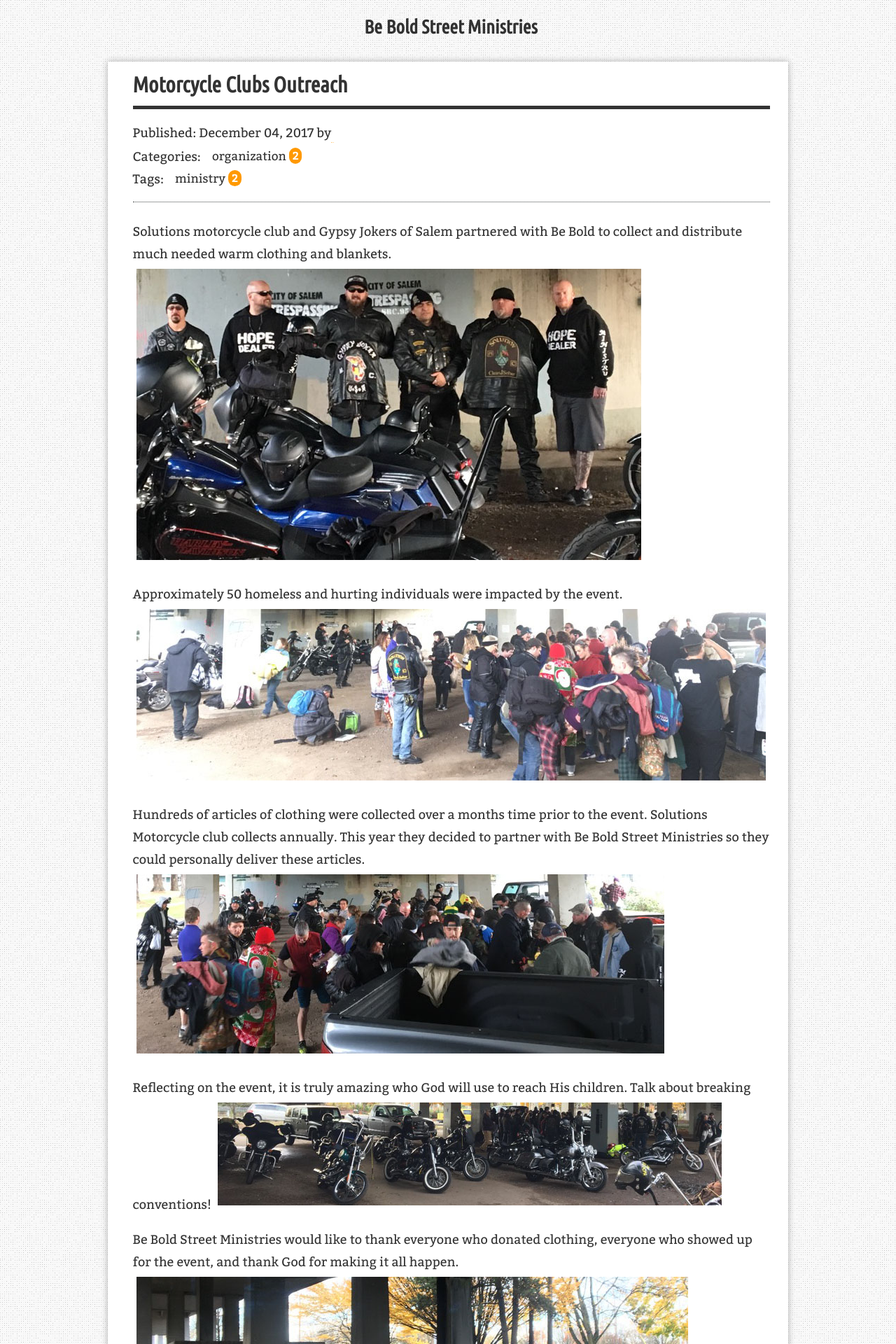
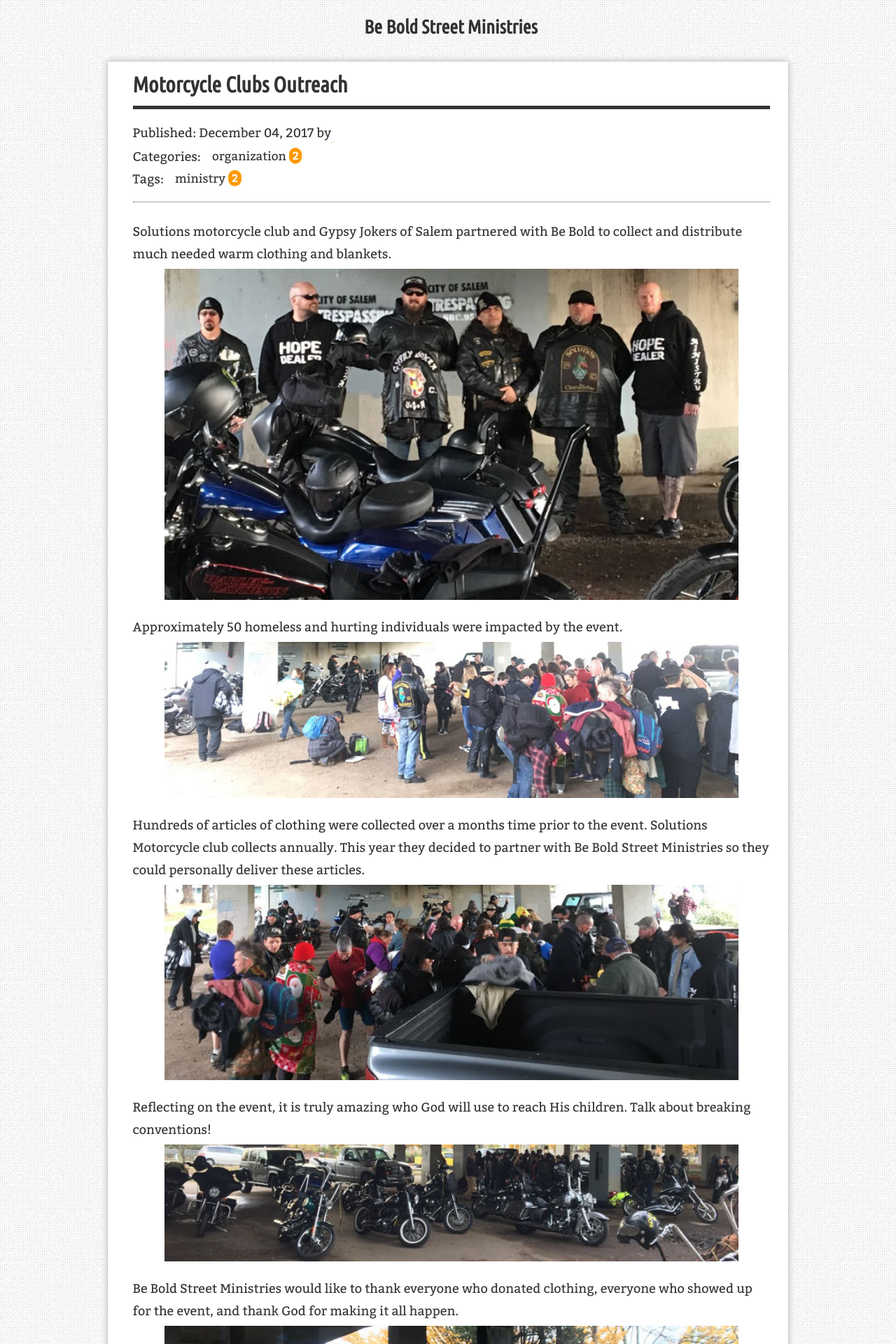
Before and after one commit to yizeng/jekyll-theme-simple-texture, a Jekyll site: the page built from _posts/2017-12-04-Motorcycle-Outreach.md, in a window 1280 px wide. Shown: the top 1920 px of the page at 70% size. Built offline with Jekyll 4.4.1, drawn with Linux system fonts in a browser that asks for light colours; nearby versions of some CDN libraries; comment, search, counter and statistics services are not loaded.

Commit message:
center images

```diff
--- a/_posts/2017-12-04-Motorcycle-Outreach.md
+++ b/_posts/2017-12-04-Motorcycle-Outreach.md
@@ -7,24 +7,24 @@
 ---
 Solutions motorcycle club and Gypsy Jokers of Salem partnered with Be Bold to
 collect and distribute much needed warm clothing and blankets.
-![Clubs]({{ "/assets/images/posts/2017/motorcycle_clubs.jpg" | absolute_url }})
+![Clubs]({{ "/assets/images/posts/2017/motorcycle_clubs.jpg" | absolute_url }}){:class="img-post"}
 
 Approximately 50 homeless and hurting individuals were impacted by the event.
-![Many]({{ "/assets/images/posts/2017/meet_them_where_they_are.jpg" | absolute_url }})
+![Many]({{ "/assets/images/posts/2017/meet_them_where_they_are.jpg" | absolute_url }}){:class="img-post"}
 
 Hundreds of articles of clothing were collected over a months time prior to the
 event.  Solutions Motorcycle club collects annually.  This year they decided to
 partner with Be Bold Street Ministries so they could personally deliver these
 articles.
-![Deliver]({{ "/assets/images/posts/2017/need_is_real.jpg" | absolute_url }})
+![Deliver]({{ "/assets/images/posts/2017/need_is_real.jpg" | absolute_url }}){:class="img-post"}
 
 Reflecting on the event, it is truly amazing who God will use to reach His
 children.  Talk about breaking conventions!
-![Bikes]({{ "/assets/images/posts/2017/bikes_foreground.jpg" | absolute_url }})
+![Bikes]({{ "/assets/images/posts/2017/bikes_foreground.jpg" | absolute_url }}){:class="img-post"}
 
 Be Bold Street Ministries would like to thank everyone who donated clothing,
 everyone who showed up for the event, and thank God for making it all happen.
-![Marion Skate Park]({{ "/assets/images/posts/2017/bridge.jpg" | absolute_url }})
+![Marion Skate Park]({{ "/assets/images/posts/2017/bridge.jpg" | absolute_url }}){:class="img-post"}
 
 If you want to know more about how you can help, email
 <beboldstreetministries@gmail.com>
--- a/_sass/simple-texture-blog.scss
+++ b/_sass/simple-texture-blog.scss
@@ -97,6 +97,12 @@
     font-family: $fonts-body;
 }
 
+img.img-post {
+    display: block;
+    margin: auto;
+    width: 90%;
+}
+
 @import 'simple-texture/blog/overlay';
 @import 'simple-texture/blog/header';
 @import 'simple-texture/blog/footer';
```
